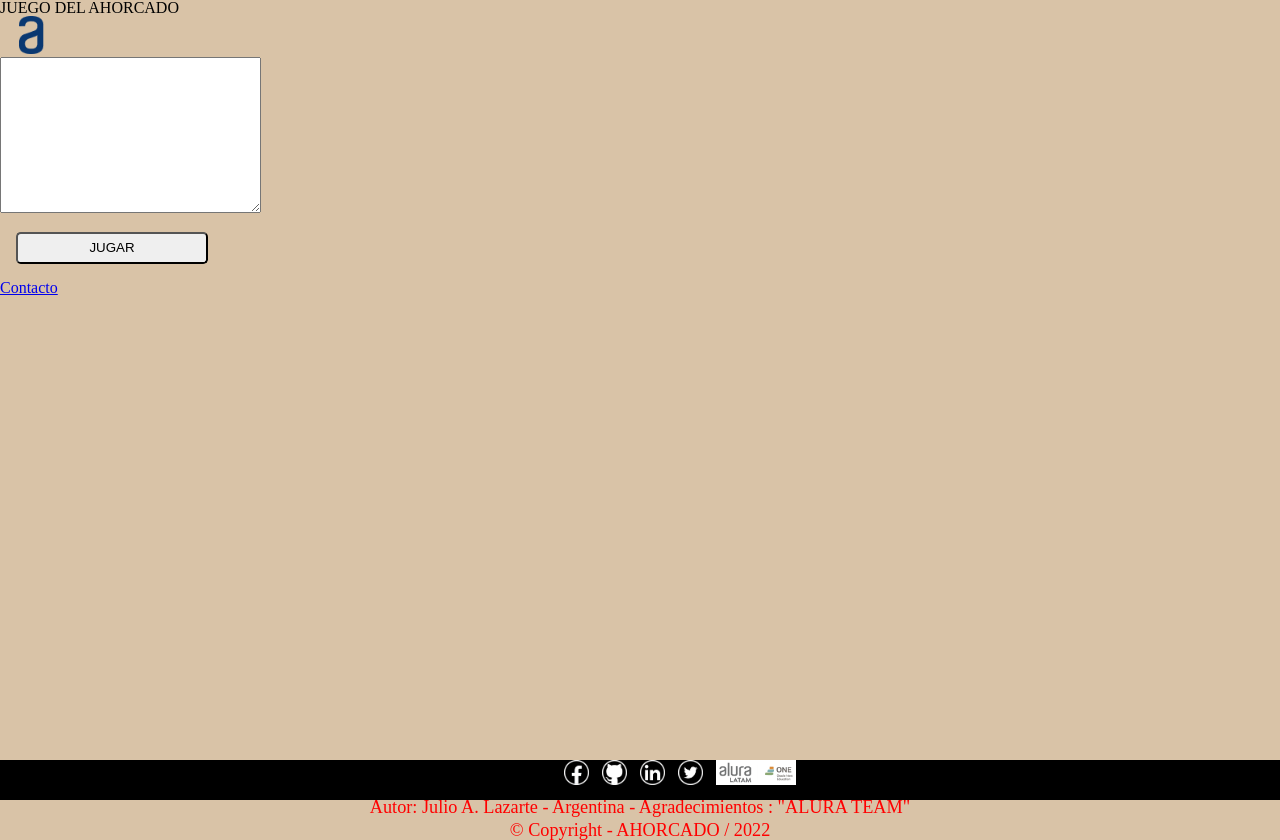
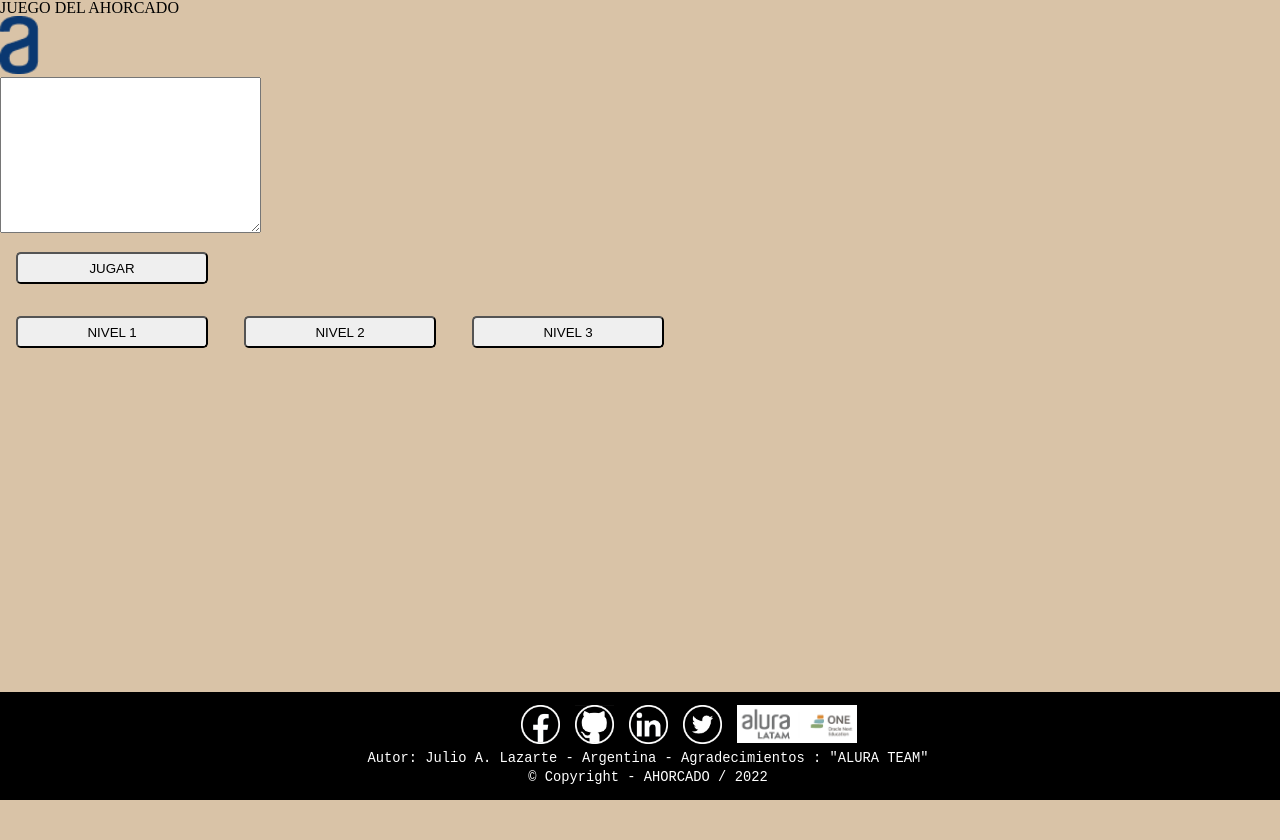
Before and after one commit to JulioLaz/juego-ahorcadito, a plain HTML site: page index.html in a window 1280 px wide. After the commit the page ends 800 px from the top, so only its background shows below. Drawn offline with Linux system fonts and the light colour scheme.

Commit message:
ver niveles

```diff
--- a/index.html
+++ b/index.html
@@ -19,11 +19,15 @@
              <h1><img src="img/Vector.png"></h1>
              <textarea name="" id="textarea-i" cols="30" rows="10"></textarea>
              <nav>
+                <ul>
+                    <a href="juego.html"><button id="btnIniciarJuego">JUGAR</button></a>
+                </ul>
+                <ul>
+                    <a class="nivel" href="juego.html"><button id="btnIniciarJuego" onclick="btnNivel01()" >NIVEL 1</button></a>
+                    <a class="nivel" href="juego.html"><button id="btnIniciarJuego">NIVEL 2</button></a>
+                    <a class="nivel" href="juego.html"><button id="btnIniciarJuego">NIVEL 3</button></a>
+                </ul>
 
-                <a href="juego.html"><button id="btnIniciarJuego">JUGAR</button></a>
-                 <ul>
-                     <li><a href="contacto.html">Contacto</a></li>
-                 </ul>
              </nav>
          </div>
 
@@ -34,24 +38,24 @@
    </main>
    <footer>
       <div class="redes">
-         <span>
+         <span class="red">
             <a target="blanck" href="https://www.facebook.com/profile.php?id=100009817426057
             "><img src="./img/facebook.png" id="facebook"></a>
          </span>
 
-         <span>
+         <span class="red">
             <a target="blanck" href="https://github.com/JulioLaz"><img src="./img/github.png" id="github"></a>
          </span>
 
-         <span>
+         <span class="red">
             <a target="blanck" href="https://www.linkedin.com/in/julio-lazarte-349468248?lipi=urn%3Ali%3Apage%3Ad_flagship3_profile_view_base_contact_details%3BubU1fpKpQi6Kp7t%2FBq5AtA%3D%3D"><img src="./img/linkedin.png" id="linkedin"></a>
          </span>
 
-         <span>
+         <span class="red">
             <a target="blanck" href="https://twitter.com/home"><img src="./img/twitter.png" id="twitter"></a>
          </span>
 
-         <span>
+         <span class="red">
             <a target="blanck" href="https://www.aluracursos.com/"><img src="./img/alura.png" id="alura"></a>
          </span>
       </div>
@@ -64,8 +68,8 @@
       </div>
    </footer>
 
-<script src="dibu.js"></script>
-<script src="ahorcado.js"></script>
-<script src="inicio.js"></script>
+<script src="js/dibu.js"></script>
+<script src="js/ahorcado.js"></script>
+<script src="js/inicio.js"></script>
 </body>
 </html>
--- a/inicio.js
+++ /dev/null
@@ -1,9 +0,0 @@
-const iniciarJuego = document.querySelector("#btnIniciarJuego"),
-
-iniciarJuego.onclick = () => {
-
-
-};
-$botonReproducir.onclick = () => {
-   sonido.play();
-};
--- a/ahorcado.js
+++ b/js/ahorcado.js
@@ -1,17 +1,18 @@
-const palabras=[
-   "alura",
-   "casa",
-   "mesa",
-   "arbol",
-   "loro",
-   "cama",
-   "comida",
-   "flor",
-   "perro",
-   "gato",
-   "ave",
-   "pan"
-];
+   // const palabras=[
+   //    "alura",
+   //    "casa",
+   //    "mesa",
+   //    "arbol",
+   //    "loro",
+   //    "cama",
+   //    "comida",
+   //    "flor",
+   //    "perro",
+   //    "gato",
+   //    "ave",
+   //    "pan"
+   // ];
+
 
 let soloLetras = /^[a-zA-Z]/;
       // ejecuta la funcion del boton comprobar con ENTER o SPACE
@@ -41,9 +42,19 @@ const btnEnfocar = document.querySelector("#comprobar"),
 
 let entrada = document.querySelector(".letra"),
     info = document.querySelector(".info"),
-    vidas = document.querySelector("#vida");
+    vidas = document.querySelector("#vida"),
+    puntos = document.querySelector("#puntos");
 
-    //Palabra secreta aleatoria:
+//Palabra secreta aleatoria:
+function btnNivel01(lista01){
+   let palabras=[];
+   palabras=lista01.map(lista => lista)
+   // let palabras=()=>{palabras=lista01};
+   return palabras
+}
+// alert(lista01);
+// console.log("palabras  "+palabras)
+
 let palabraSecreta=palabras[Math.round(Math.random()*10)];
 console.log(palabraSecreta);
 info.value="Inserte una letra: "//en el input #info
@@ -74,7 +85,6 @@ function verPalabra(palabraOculta){
       let ltr;
       if(letra.match(soloLetras)){
          ltr=letra.toLowerCase();
-
 
          for(let i in arrayPalabra){
             if(ltr==arrayPalabra[i]&&ltr.match(soloLetras)&&!((ltr=== " ")||(ltr=== ""))){
@@ -123,10 +133,13 @@ function contadorFallos(ltr){
       entrada.value="";
       }
    }
-
+let acumuladoPuntos;
+puntos.value=0;
 function contadorIntentos(ltr){
    let a1=palabraOculta.join(''),
        a2=arrayPalabra.join('');
+      acumuladoPuntos=(a2.length*1000/a1.length);
+       puntos.value=Math.ceil(acumuladoPuntos);
    const comparacionArrayEntradaSalida = function (a1, a2){
       let i = a1.length;
       if (i != a2.length) return false;
@@ -147,6 +160,7 @@ function contadorIntentos(ltr){
             info.value= "Ingesa otra letra";
          }
       }
+      acumuladoPuntos++;
 }
 
 function ponerGuiones(){
--- a/redes.css
+++ b/redes.css
@@ -1,10 +1,16 @@
+html {
+   min-height: 100%;
+   position: relative;
+ }
 .redes{
-      display: flex;
-      justify-content: center;
+   display: flex;
+   align-content: space-around;
+   justify-content: center;   }
+   img{
+      width: calc(30px + .7vw);
    }
-   img{
-      width: 25px;
-      margin: 0 1.2rem;
+   .red{
+      margin: .3rem .5rem;
    }
 
    img:hover{
@@ -44,27 +50,29 @@
       }
 
    #alura{
-      width: 5rem;
+      height: 38px;
+      width: auto;
+
    }
    #copyright{
-      font-size: calc(.5rem + 0.8vw);
-      color: red;
+      font-family: 'Courier New', Courier, monospace;
+      font-weight: lighter;
+      font-size: calc(.5rem + 0.45vw);
+      color:white;
       text-align: center;
-      margin-bottom: .3rem;
+      margin:0.3rem 0;
+
    }
-   html {
-      min-height: 100%;
-      position: relative;
-    }
-    body {
-      margin: 0;
-      margin-bottom: 40px;
-    }
-    footer {
+
+   footer {
       background-color: black;
       position: absolute;
       bottom: 0;
       width: 100%;
-      height: 40px;
+      height: 11.5vh;
       color: white;
+      padding: .5rem;
     }
+    /* .alura{
+      /* width: 6rem; */
+    /* } */
```
Also changed, not shown: js/inicio.js (added, +9 -0 lines), js/lista.js (added, +14 -0 lines), juego.html (+3 -3 lines), js/dibu.js (renamed from dibu.js), js/sonido.js (renamed from sonido.js).
